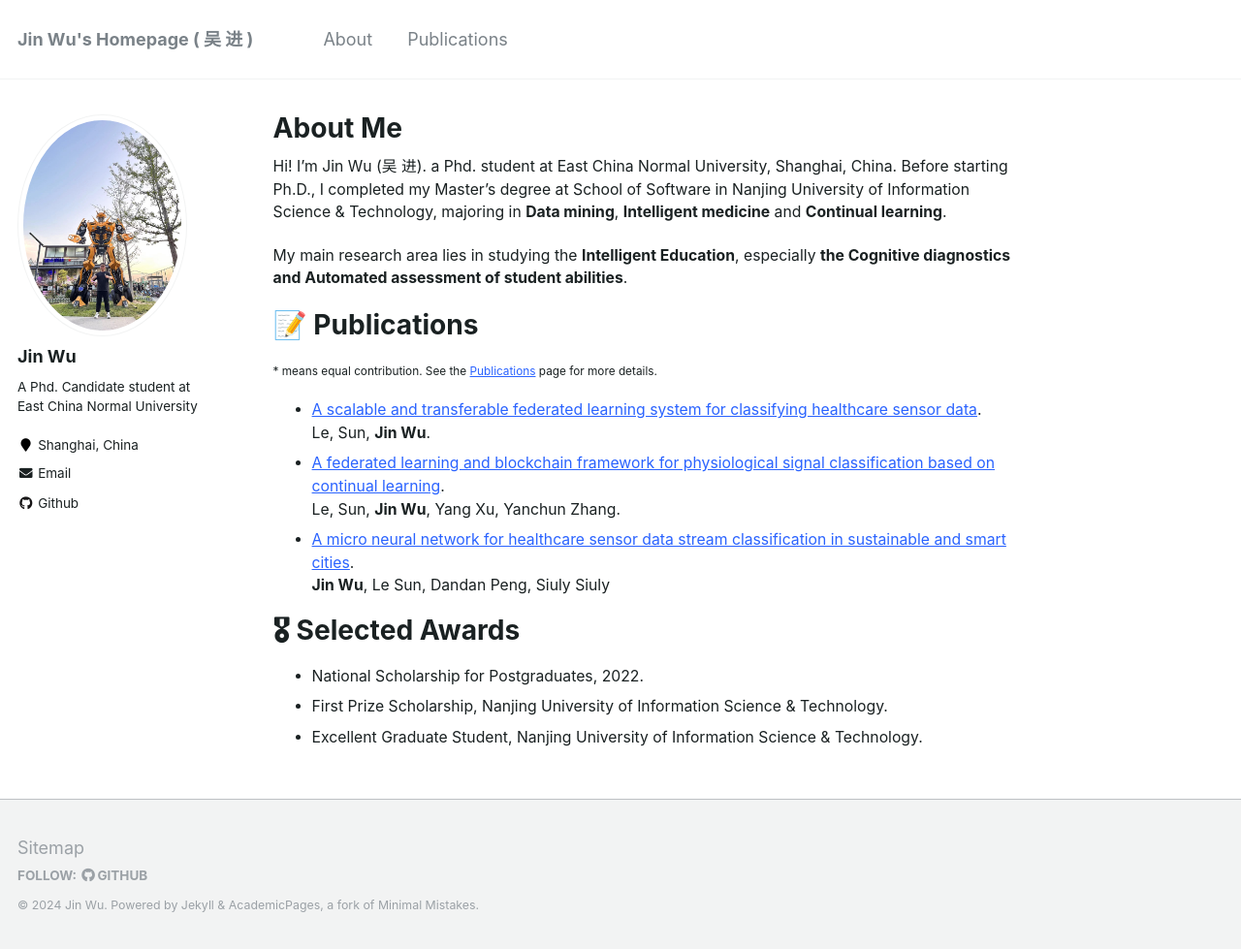
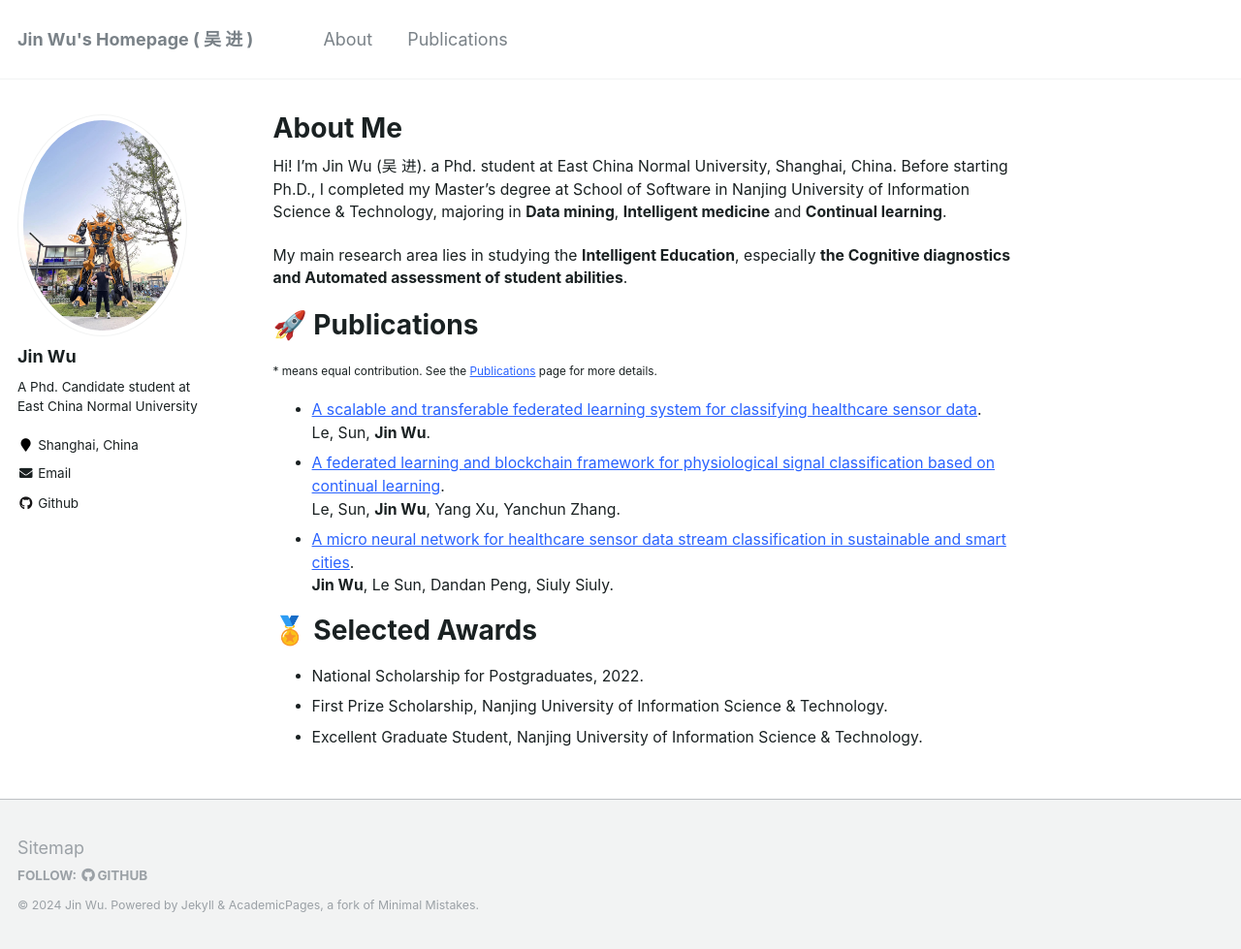
Before and after one commit to WooTzins/WooTzins.github.io, a Jekyll site: the page built from _pages/about.md, in a window 1280 px wide and 979 px high. Shown: the whole window at 97% size. Built offline with Jekyll 4.4.1, drawn with Linux system fonts in a browser that asks for light colours; comment, search, counter and statistics services are not loaded.

```diff
--- a/_pages/about.md
+++ b/_pages/about.md
@@ -13,7 +13,7 @@ Hi! I'm Jin Wu (吴 进). a Phd. student at East China Normal University, Shangh
 My main research area lies in studying the **Intelligent Education**, especially **the Cognitive diagnostics and Automated assessment of student abilities**.
 
 
-📝 Publications
+🚀 Publications
 ======
 <sub>\* means equal contribution. See the [Publications](/publications/) page for more details. </sub>
 
@@ -22,10 +22,10 @@ Le, Sun, **Jin Wu**.
 * [A federated learning and blockchain framework for physiological signal classification based on continual learning](https://www.sciencedirect.com/science/article/abs/pii/S0020025523001767).\\
 Le, Sun, **Jin Wu**, Yang Xu, Yanchun Zhang.
 * [A micro neural network for healthcare sensor data stream classification in sustainable and smart cities](https://onlinelibrary.wiley.com/doi/pdf/10.1155/2022/4270295).\\
-**Jin Wu**, Le Sun, Dandan Peng, Siuly Siuly
+**Jin Wu**, Le Sun, Dandan Peng, Siuly Siuly.
 
 
-🎖 Selected Awards
+🏅️ Selected Awards
 ======
 
 * National Scholarship for Postgraduates, 2022.
```
